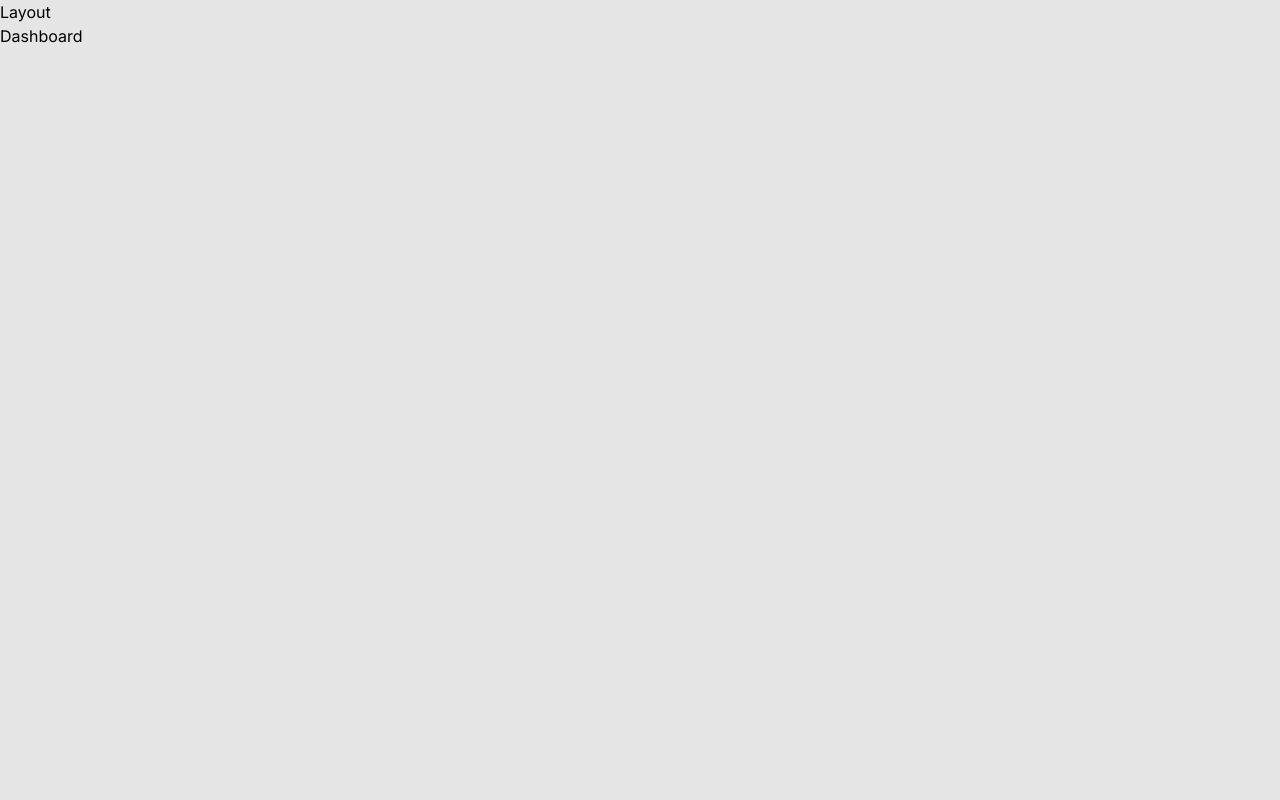
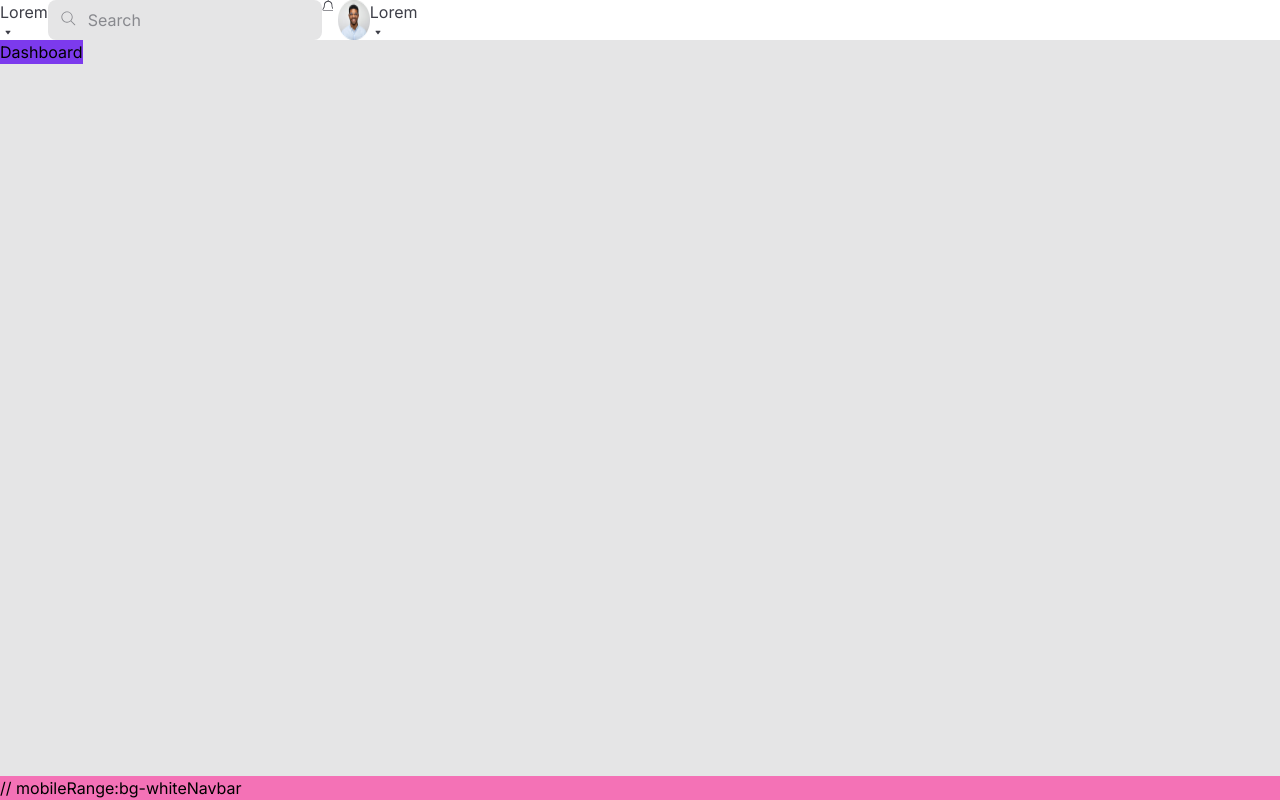
Before and after one commit to Tohid001/algorizin-tailwind_react-test, a React (Create React App) app: page / in a window 1280 px wide. Built offline with nearby package versions, Linux system fonts and the light colour scheme.

Commit message:
search component created

```diff
--- a/src/components/Header/Header.jsx
+++ b/src/components/Header/Header.jsx
@@ -1,7 +1,33 @@
 import React from "react";
+import { icons, SearchBox } from "../../components";
+import { images } from "../../constants";
+
+const { DownIcon, BellIcon } = icons;
 
 function Header() {
-  return <div>Header</div>;
+  return (
+    <div className="bg-white max-w-full text-neutral-9 flex basis-full ">
+      <div>
+        <p>Lorem</p>
+        <span>
+          <DownIcon />
+        </span>
+      </div>
+      <SearchBox />
+      <div className="flex">
+        <span>
+          <BellIcon />
+        </span>
+        <img src={images.Admin} />
+        <div>
+          <p>Lorem</p>
+          <span>
+            <DownIcon />
+          </span>
+        </div>
+      </div>
+    </div>
+  );
 }
 
 export default Header;
--- a/src/components/Navbar/Navbar.jsx
+++ b/src/components/Navbar/Navbar.jsx
@@ -6,9 +6,10 @@ const { navItems } = data;
 
 function Navbar() {
   return (
-    <nav className=" fixed left-0 right-0 bottom-0 flex mobileRange:bg-white mobileRange:shadow-navContainer  ">
+    <nav className=" fixed left-0 right-0 bottom-0 flex  mobileRange:shadow-navContainer bg-pink-400 ">
+      // mobileRange:bg-white
       <ul>
-        {navItems.map(({ title, route, icon }, index) => {
+        {/* {navItems.map(({ title, route, icon }, index) => {
           return (
             <li key={index}>
               <NavLink
@@ -24,7 +25,8 @@ function Navbar() {
               </NavLink>
             </li>
           );
-        })}
+        })} */}
+        Navbar
       </ul>
     </nav>
   );
--- /dev/null
+++ b/src/components/Search/SearchBox.jsx
@@ -0,0 +1,20 @@
+import React from "react";
+import { icons } from "../index";
+
+const { SearchIcon } = icons;
+
+function SearchBox() {
+  return (
+    <div className="flex items-center gap-2 bg-neutral-2 rounded-lg pl-3">
+      <span className="text-xl text-neutral-8">
+        <SearchIcon />
+      </span>
+      <input
+        placeholder="Search"
+        className="placeholder:text-neutral-8 focus:outline-none"
+      />
+    </div>
+  );
+}
+
+export default SearchBox;
--- a/src/components/index.js
+++ b/src/components/index.js
@@ -1,5 +1,6 @@
 import icons from "./icons";
 import Navbar from "./Navbar/Navbar.jsx";
 import Header from "./Header/Header.jsx";
+import SearchBox from "./Search/SearchBox";
 
-export { icons, Navbar, Header };
+export { icons, Navbar, Header, SearchBox };
--- /dev/null
+++ b/src/constants/images.js
@@ -0,0 +1,5 @@
+import Admin from "../assets/images/Admin.png";
+
+export default {
+  Admin,
+};
--- a/src/constants/index.js
+++ b/src/constants/index.js
@@ -1,5 +1,6 @@
 import icons from "./icons";
+import images from "./images.js";
 
 import data from "./data";
 
-export { data, icons };
+export { data, icons, images };
--- a/src/containers/Dashboard/Dashboard.jsx
+++ b/src/containers/Dashboard/Dashboard.jsx
@@ -1,7 +1,7 @@
 import React from "react";
 
 function Dashboard() {
-  return <div>Dashboard</div>;
+  return <div className="bg-violet-600">Dashboard</div>;
 }
 
 export default Dashboard;
--- a/src/containers/Layout/Layout.jsx
+++ b/src/containers/Layout/Layout.jsx
@@ -4,10 +4,11 @@ import { Header, Navbar } from "../../components";
 
 function Layout() {
   return (
-    <>
-      <div>Layout</div>
+    <div className="flex flex-wrap">
+      <Header />
+      <Navbar />
       <Outlet />
-    </>
+    </div>
   );
 }
 
--- a/src/index.css
+++ b/src/index.css
@@ -18,7 +18,8 @@
   ul {
     list-style: none;
   }
-  a {
+  a,
+  input {
     /* display: block; */
     all: unset;
   }
```
Also changed, not shown: src/assets/images/Admin.png (added), src/containers/Layout/Layout.module.css (added).
